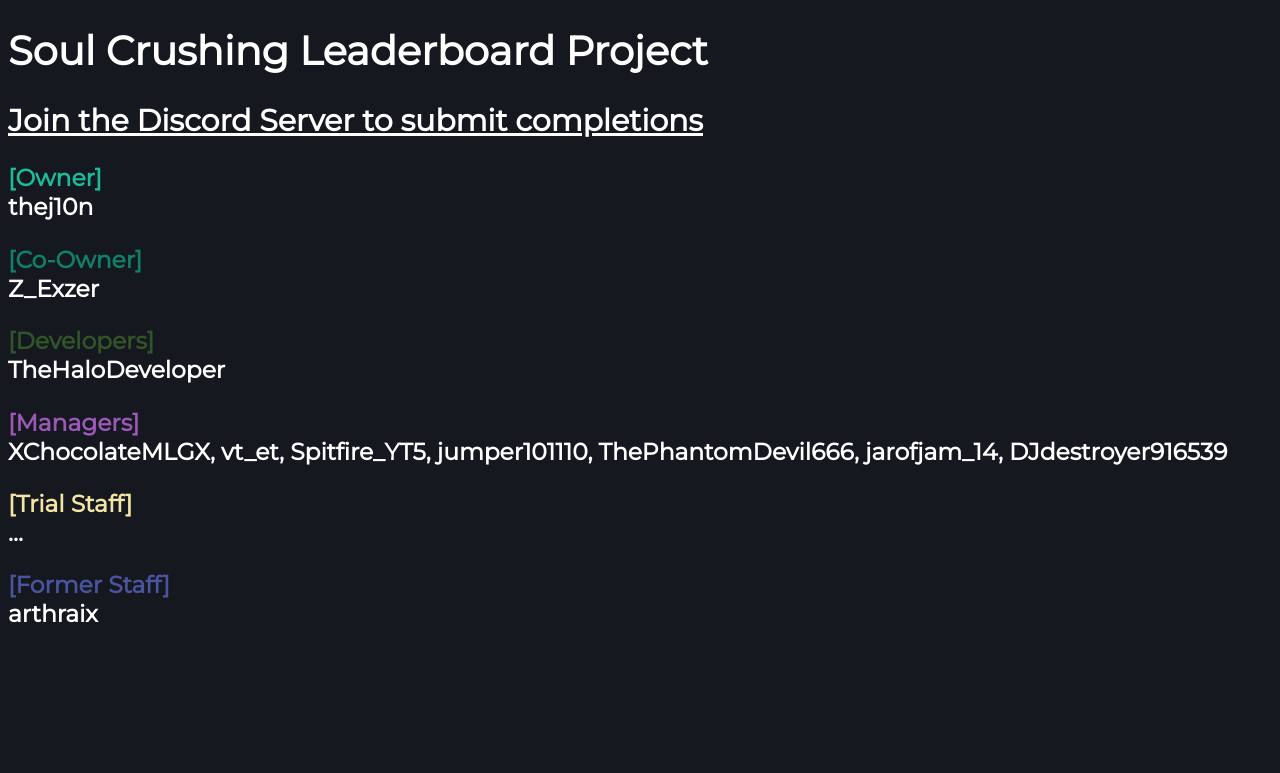
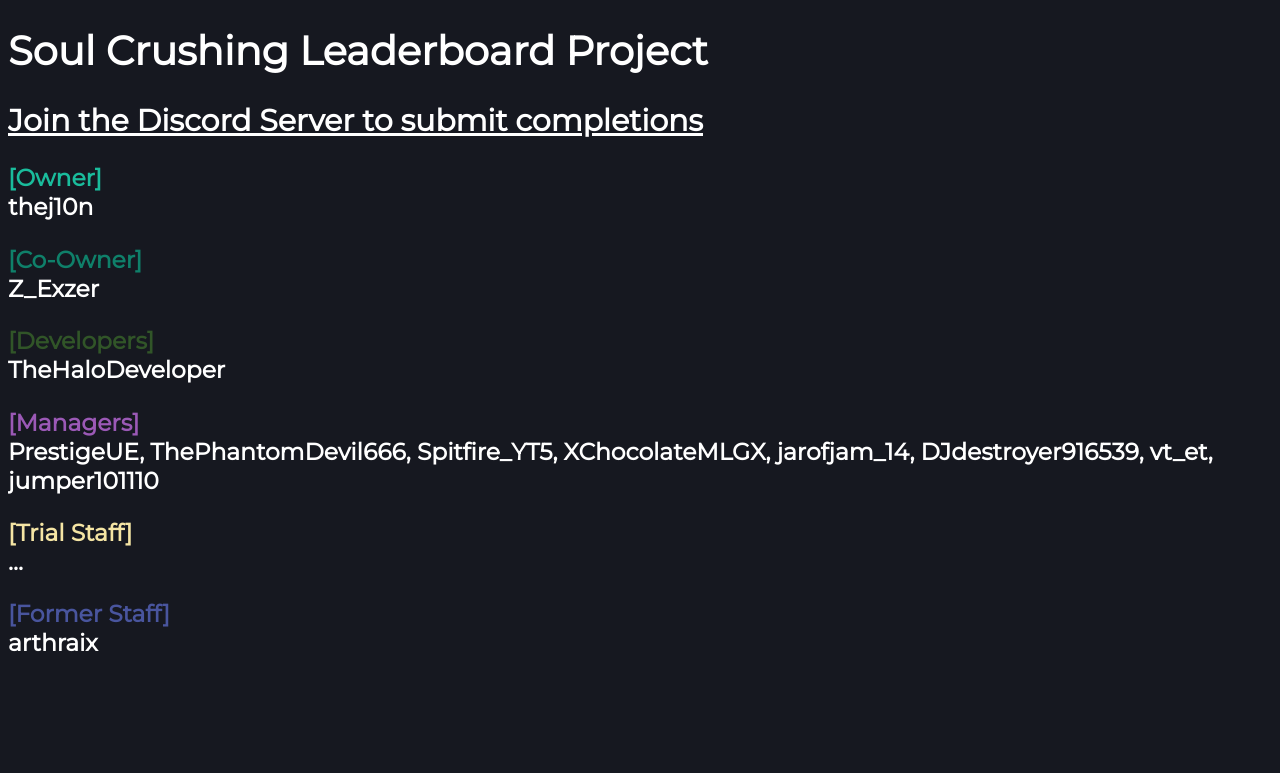
Before and after one commit to soulcrushingleaderboardproject/soulcrushingleaderboardproject.github.io, a Flask app: template templates/index.html in a window 1280 px wide. Shown: the part 35-808 px from the top of the page. Run offline with Flask 3, Linux system fonts and the light colour scheme; the template is opened without the code that fills it: most values are stand-ins (such as "Sample title", 1, 10 or a date in 2020); parts of the project's set-up code (start-up, migrations or seed data) failed here and were passed over.

Commit message:
add prestige

```diff
--- a/static/style.css
+++ b/static/style.css
@@ -273,3 +273,7 @@
         height: 0.8em;
     }
 }
+
+#menu-page {
+    overflow: scroll;
+}
--- a/static/towermanager.js
+++ b/static/towermanager.js
@@ -2,7 +2,7 @@
     "Owner": ["thej10n"],
     "Co-Owner": ["Z_Exzer"],
     "Developers": ["TheHaloDeveloper"],
-    "Managers": ["XChocolateMLGX", "vt_et", "Spitfire_YT5", "jumper101110", "ThePhantomDevil666", "jarofjam_14", "DJdestroyer916539"],
+    "Managers": ["PrestigeUE", "ThePhantomDevil666", "Spitfire_YT5", "XChocolateMLGX", "jarofjam_14", "DJdestroyer916539", "vt_et", "jumper101110"],
     "Trial Staff": ["..."],
     "Former Staff": ["arthraix"]
 }
```
